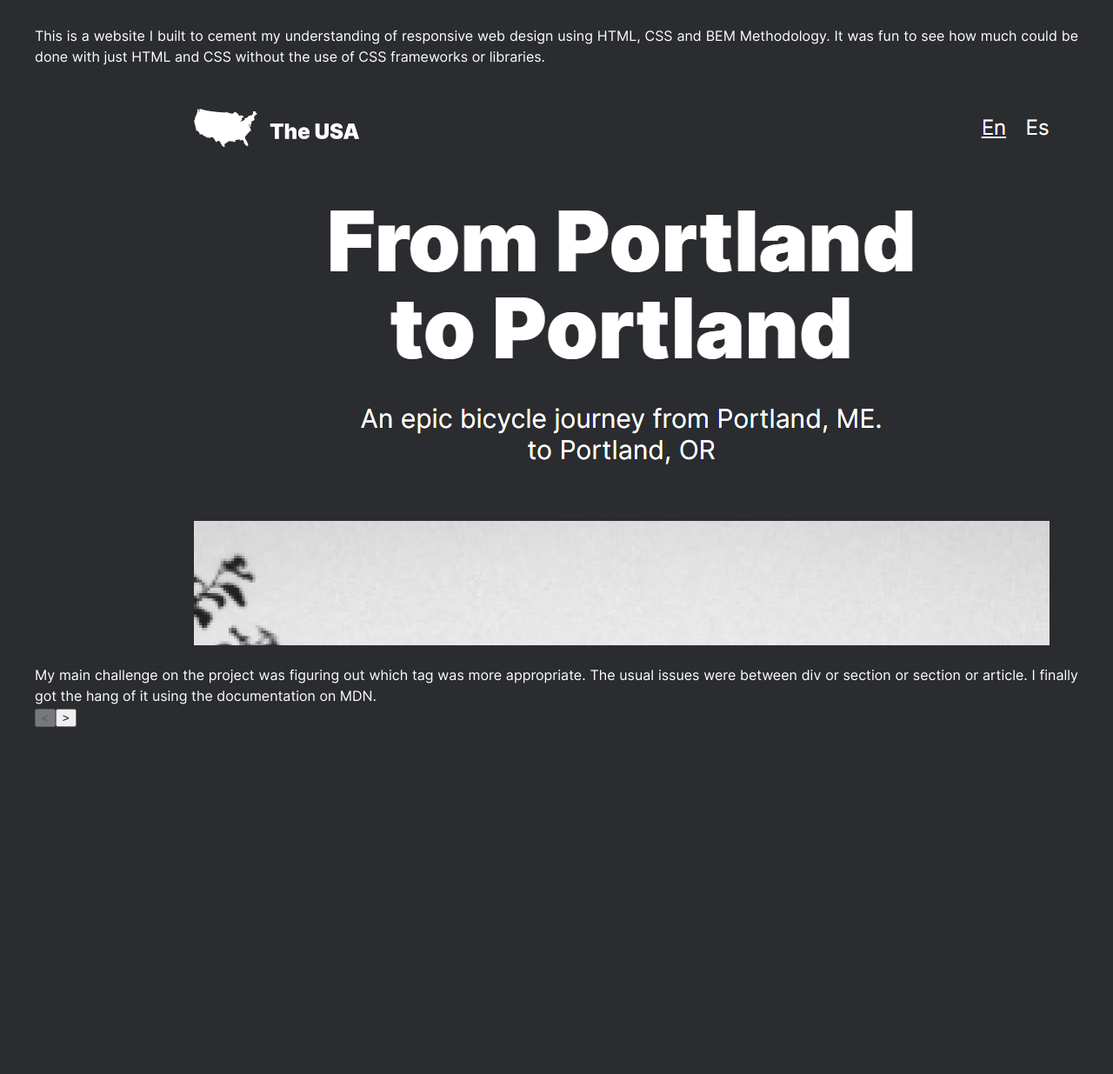
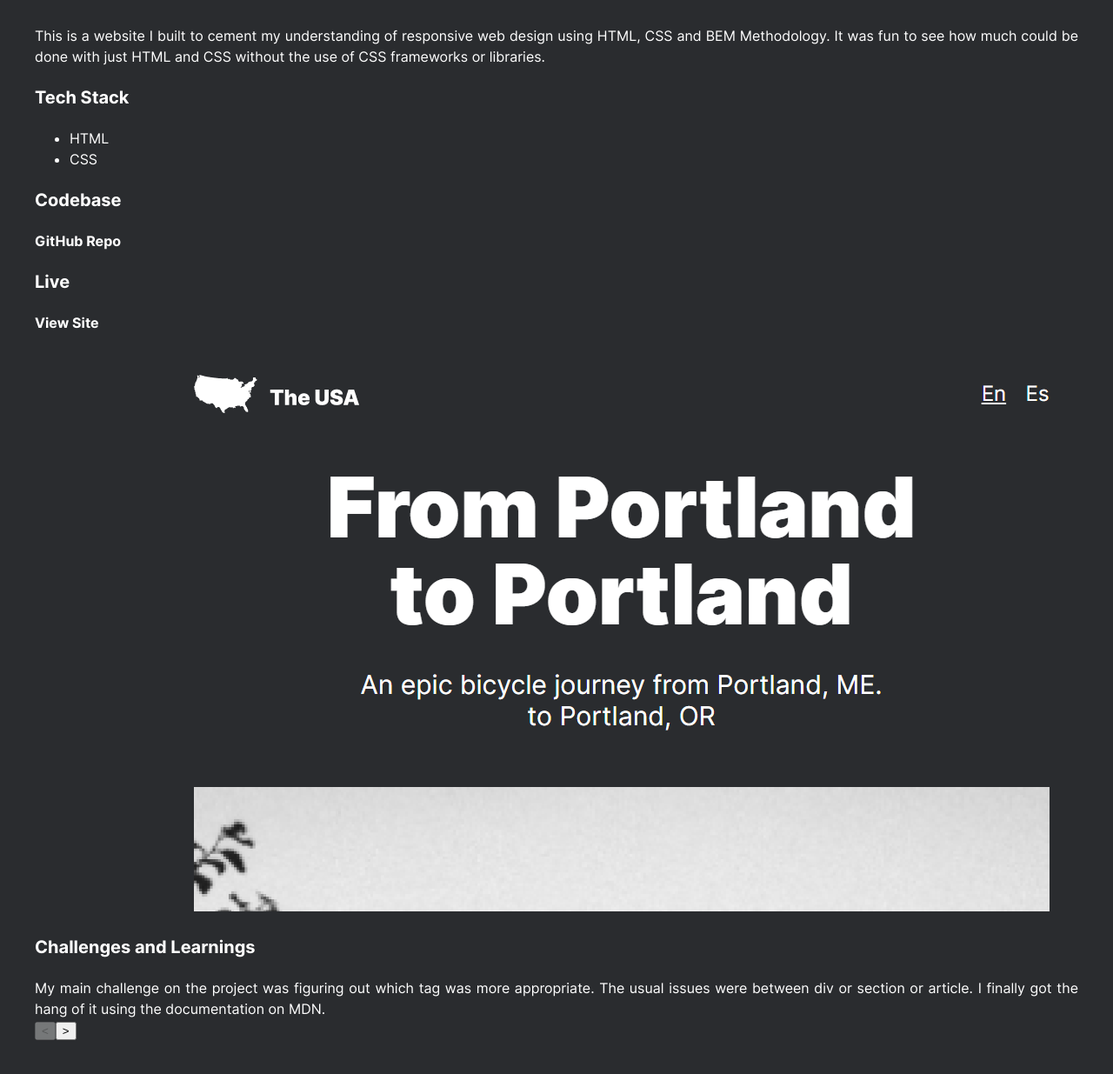
Before and after one commit to aishat-liasu/aishat-liasu.github.io, a Gatsby site: page /projects/portland-to-portland in a window 1280 px wide. Shown: the part 593-1828 px from the top of the page at 87% size. Before the commit the page ends 1479 px from the top, so only its background shows below. Built offline with nearby package versions, Linux system fonts and the light colour scheme; Gatsby itself is replaced by a stand-in of ours.

Commit message:
feat: add more content for portland project

```diff
--- a/src/content/projects/portland-to-portland.mdx
+++ b/src/content/projects/portland-to-portland.mdx
@@ -5,10 +5,16 @@ description: "This is a fully responsive website that shows and describes the ep
 featuredImage: "../../images/portland-desktop-view.png"
 ---
 
+import ProjectParam from '../../components/project-param.js'
+
 ### From Portland to Portland
 
 This is a website I built to cement my understanding of responsive web design using HTML, CSS and BEM Methodology. It was fun to see how much could be done with just HTML and CSS without the use of CSS frameworks or libraries.
 
+<ProjectParam techStack={["HTML", "CSS"]} gitHubRepo='https://github.com/aishat-liasu/web_project_3' liveLink='https://aishat-liasu.github.io/web_project_3' />
+
 ![Portland to Portland](../../images/portland-desktop-view.png)
 
-My main challenge on the project was figuring out which tag was more appropriate. The usual issues were between div or section or section or article. I finally got the hang of it using the documentation on MDN.
+#### Challenges and Learnings
+
+My main challenge on the project was figuring out which tag was more appropriate. The usual issues were between div or section or article. I finally got the hang of it using the documentation on MDN.
```
